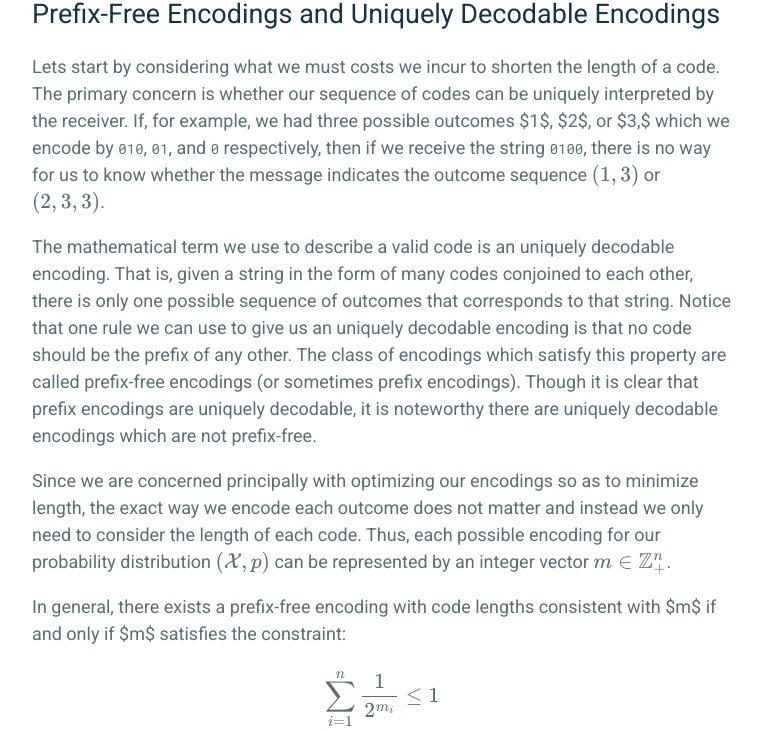
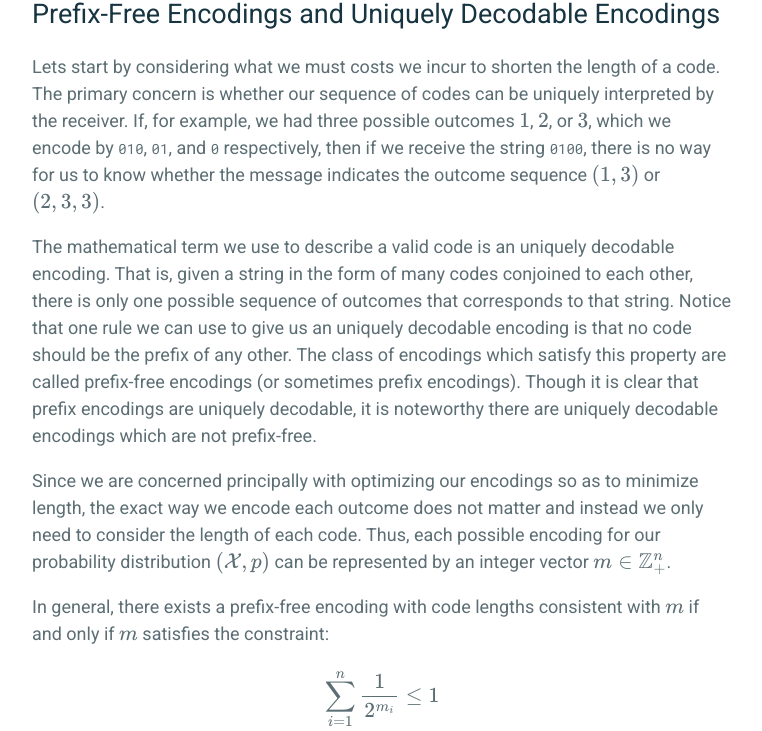
Before and after one commit to frankwang95/frankwang95.github.io, a Jekyll site: the page built from _posts/2018-02-14-17_shannon-entropy-proof.md, in a window 1280 px wide and 1400 px high, scrolled down 1642 px. Shown: the part 204-935 px from the top of the window, without its empty margins (258-1020 px from the left). Built offline with Jekyll 4.4.1, drawn with Linux system fonts in a browser that asks for light colours; formulas are drawn with MathJax 3.

Commit message:
Fixed more inline equations

```diff
--- a/_posts/2018-02-14-17_shannon-entropy-proof.md
+++ b/_posts/2018-02-14-17_shannon-entropy-proof.md
@@ -29,13 +29,13 @@ But what if we want to communicate our observations more efficiently using less
 
 # Prefix-Free Encodings and Uniquely Decodable Encodings
 
-Lets start by considering what we must costs we incur to shorten the length of a code. The primary concern is whether our sequence of codes can be uniquely interpreted by the receiver. If, for example, we had three possible outcomes $1$, $2$, or $3,$ which we encode by `010`, `01`, and `0` respectively, then if we receive the string `0100`, there is no way for us to know whether the message indicates the outcome sequence $$(1, 3)$$ or $$(2, 3, 3)$$.
+Lets start by considering what we must costs we incur to shorten the length of a code. The primary concern is whether our sequence of codes can be uniquely interpreted by the receiver. If, for example, we had three possible outcomes $$1$$, $$2$$, or $$3$$, which we encode by `010`, `01`, and `0` respectively, then if we receive the string `0100`, there is no way for us to know whether the message indicates the outcome sequence $$(1, 3)$$ or $$(2, 3, 3)$$.
 
 The mathematical term we use to describe a valid code is an uniquely decodable encoding. That is, given a string in the form of many codes conjoined to each other, there is only one possible sequence of outcomes that corresponds to that string. Notice that one rule we can use to give us an uniquely decodable encoding is that no code should be the prefix of any other. The class of encodings which satisfy this property are called prefix-free encodings (or sometimes prefix encodings). Though it is clear that prefix encodings are uniquely decodable, it is noteworthy there are uniquely decodable encodings which are not prefix-free.
 
 Since we are concerned principally with optimizing our encodings so as to minimize length, the exact way we encode each outcome does not matter and instead we only need to consider the length of each code. Thus, each possible encoding for our probability distribution $$(\mathcal{X}, p)$$ can be represented by an integer vector $$m \in \mathbb{Z}_+^{n}$$.
 
-In general, there exists a prefix-free encoding with code lengths consistent with $m$ if and only if $m$ satisfies the constraint:
+In general, there exists a prefix-free encoding with code lengths consistent with $$m$$ if and only if $$m$$ satisfies the constraint:
 
   $$\sum_{i=1}^n \frac{1}{2^{m_i}} \leq 1$$
 
```
